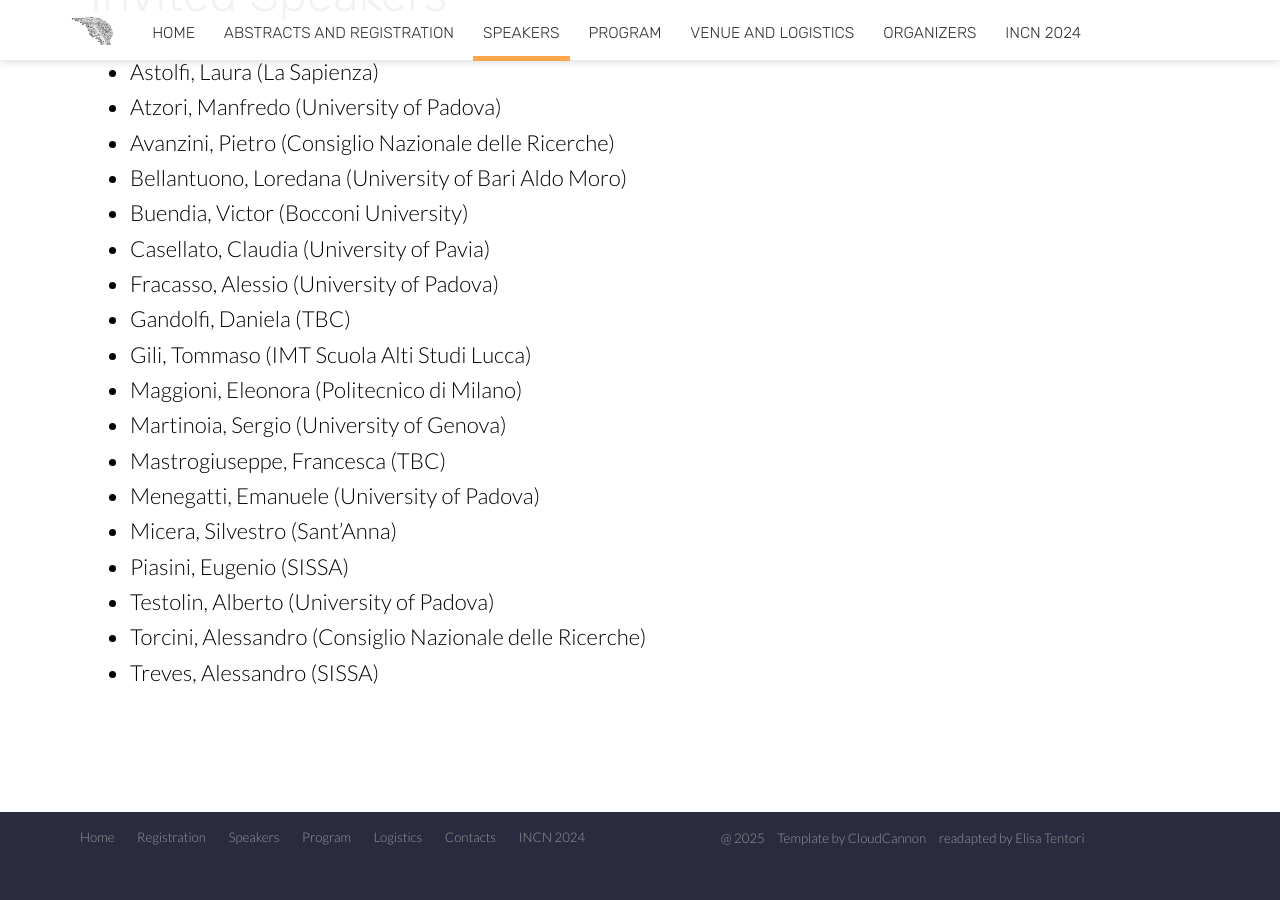
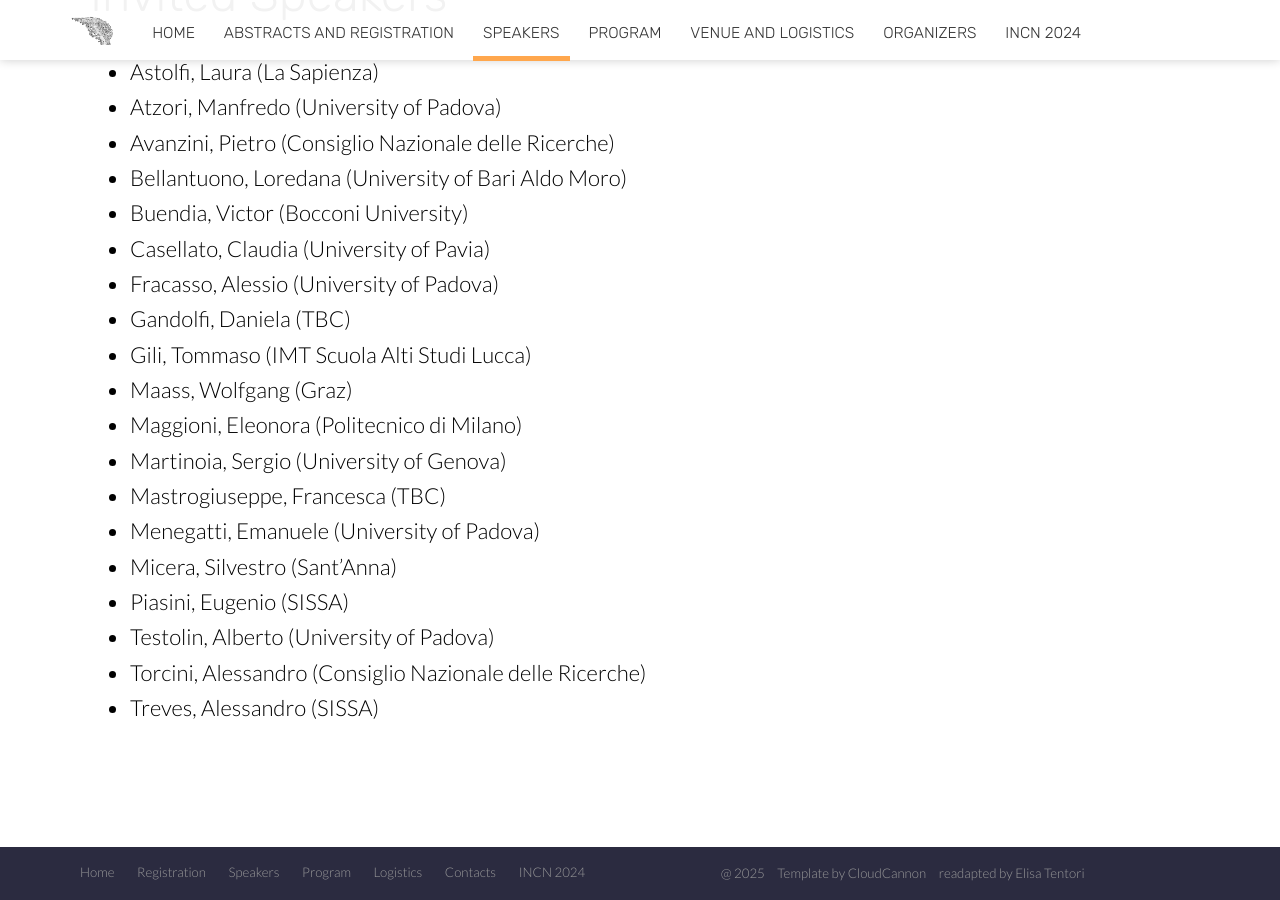
Before and after one commit to INCNgit/incn, a Jekyll site: the page built from speakers.html, in a window 1280 px wide and 900 px high, scrolled down 899 px. Built offline with Jekyll 4.4.1, drawn with Linux system fonts in a browser that asks for light colours; nearby versions of some CDN libraries; before the commit the page ends 1764 px from its top, so only the background shows below that.

Commit message:
speakers

```diff
--- a/speakers.html
+++ b/speakers.html
@@ -15,17 +15,6 @@ image: /images/background/backpd.png
 
 	</div>
 </section>
-
-<!-- <div class="content"></div>
-	<section class="info">
-		<div class="container flex">
-			<div class="text">
-				<p class="editable">The full list of speakers will be soon available!</p>
-
-			</div>
-		</div>
-	</section>	 -->
-
 
 	 <section class="info">
 		<div class="container flex">
@@ -56,6 +45,7 @@ image: /images/background/backpd.png
 					<li>Fracasso, Alessio (University of Padova)</li>
 					<li>Gandolfi, Daniela (TBC)</li>
 					<li>Gili, Tommaso (IMT Scuola Alti Studi Lucca)</li>
+					<li>Maass, Wolfgang (Graz)</li>
 					<li>Maggioni, Eleonora (Politecnico di Milano)</li>
 					<li>Martinoia, Sergio (University of Genova)</li>
 					<li>Mastrogiuseppe, Francesca (TBC)</li>
```
